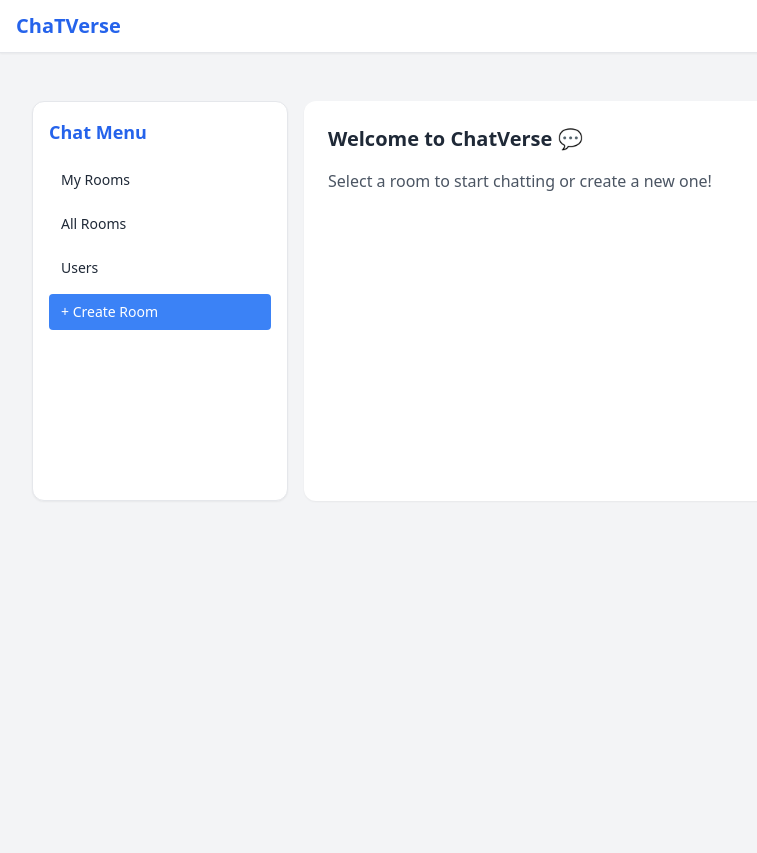
After one commit to sarbeswarbhol/chatverse, a Django app: page /auth/chat/ in a window 1280 px wide. The commit adds this page. Shown: the whole page, without its empty margins (0-757 px from the left). Run offline with Django 5.2, Linux system fonts and the light colour scheme; some libraries are stand-ins or nearby versions.

Commit message:
Refactor authentication templates for improved styling and user experience; add chat view and update URL patterns

```diff
--- a/templates/core/base.html
+++ b/templates/core/base.html
@@ -26,7 +26,7 @@
         class="w-full max-w-xs fixed right-5 top-[80px] z-50 space-y-3"></div>
 
       <!-- Page Block -->
-      <div class="w-full max-w-md">{% block content %}{% endblock %}</div>
+      <div class="w-full">{% block content %}{% endblock %}</div>
     </main>
 
     <!-- Toast Script -->
@@ -37,10 +37,21 @@
       {% for message in messages %}
       (function () {
           const toast = document.createElement("div");
+          let bg = "bg-blue-100", text = "text-blue-800", border = "border-blue-300";
+
+          {% if message.tags == "success" %}
+              bg = "bg-green-100"; text = "text-green-800"; border = "border-green-300";
+          {% elif message.tags == "error" %}
+              bg = "bg-red-100"; text = "text-red-800"; border = "border-red-300";
+          {% elif message.tags == "warning" %}
+              bg = "bg-yellow-100"; text = "text-yellow-800"; border = "border-yellow-300";
+          {% elif message.tags == "info" %}
+              bg = "bg-blue-100"; text = "text-blue-800"; border = "border-blue-300";
+          {% endif %}
 
           toast.className = `
               px-4 py-3 rounded-lg shadow-md border w-full sm:max-w-xs
-              bg-{{ message.tags }}-100 text-{{ message.tags }}-800 border-{{ message.tags }}-300
+              ${bg} ${text} ${border}
               transform transition duration-500 ease-in-out translate-x-full opacity-0
           `;
 
--- /dev/null
+++ b/templates/core/chat.html
@@ -0,0 +1,51 @@
+{% extends "core/base.html" %} {% block title %}Chat | ChaTVerse{% endblock %}
+{% block content %}
+<div class="flex w-full max-w-7xl mx-auto gap-4 ">
+  <!-- Sidebar -->
+  <aside class="w-64 bg-white shadow-sm border rounded-xl p-4">
+    <h2 class="text-lg font-semibold text-blue-600 mb-4">Chat Menu</h2>
+    <ul class="space-y-2 text-sm">
+      <li>
+        <a
+          href="/room"
+          class="block px-3 py-2 rounded hover:bg-blue-100 text-gray-800"
+          >My Rooms</a
+        >
+      </li>
+      <li>
+        <a
+          href="/room"
+          class="block px-3 py-2 rounded hover:bg-blue-100 text-gray-800"
+          >All Rooms</a
+        >
+      </li>
+      <li>
+        <a
+          href="/users"
+          class="block px-3 py-2 rounded hover:bg-blue-100 text-gray-800"
+          >Users</a
+        >
+      </li>
+      <li>
+        <a
+          href="/create-room"
+          class="block px-3 py-2 rounded bg-blue-500 text-white hover:bg-blue-600 transition"
+          >+ Create Room</a
+        >
+      </li>
+    </ul>
+  </aside>
+
+  <!-- Main Chat Area -->
+  <section class="flex-1 bg-white shadow-sm rounded-xl p-6 min-h-[400px]">
+    <h1 class="text-xl font-bold mb-4 text-gray-800">
+      Welcome to ChatVerse 💬
+    </h1>
+
+    <!-- Replace below block with actual chat content -->
+    <div class="text-gray-600">
+      Select a room to start chatting or create a new one!
+    </div>
+  </section>
+</div>
+{% endblock %}
--- a/users/urls.py
+++ b/users/urls.py
@@ -6,4 +6,5 @@ urlpatterns = [
     path('signup/', views.signup_view, name='signup'),
     path('login/', views.login_view, name='login'),
     path('logout/', views.logout_view, name='logout'),
+    path('chat/', views.chat_view, name='chat'),
 ]
--- a/users/views.py
+++ b/users/views.py
@@ -5,6 +5,10 @@ from django.contrib import messages
 
 
 def signup_view(request):
+    messages.success(request, "🎉 Account created successfully!")
+    messages.info(request, "ℹ️ Welcome to the signup page!")
+    messages.warning(request, "⚠️ This is just a demo warning.")
+    messages.error(request, "❌ Something went wrong!")
     return render(request, 'auth/signup.html')
 
 
@@ -14,3 +18,6 @@ def login_view(request):
 
 def logout_view(request):
     pass
+
+def chat_view(request):
+    return render(request, 'core/chat.html')
```
Also changed, not shown: templates/auth/login.html (+23 -9 lines), templates/auth/signup.html (+27 -11 lines).
